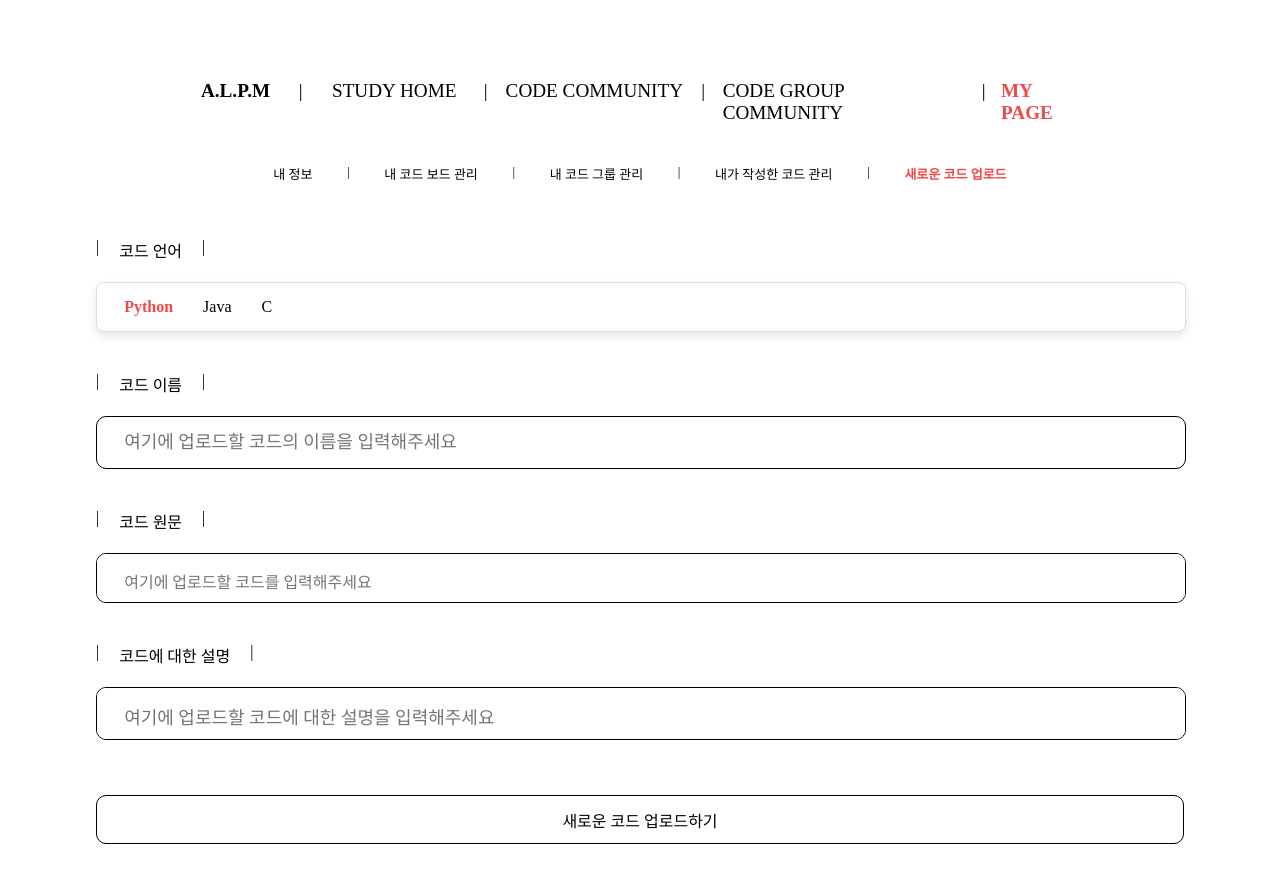
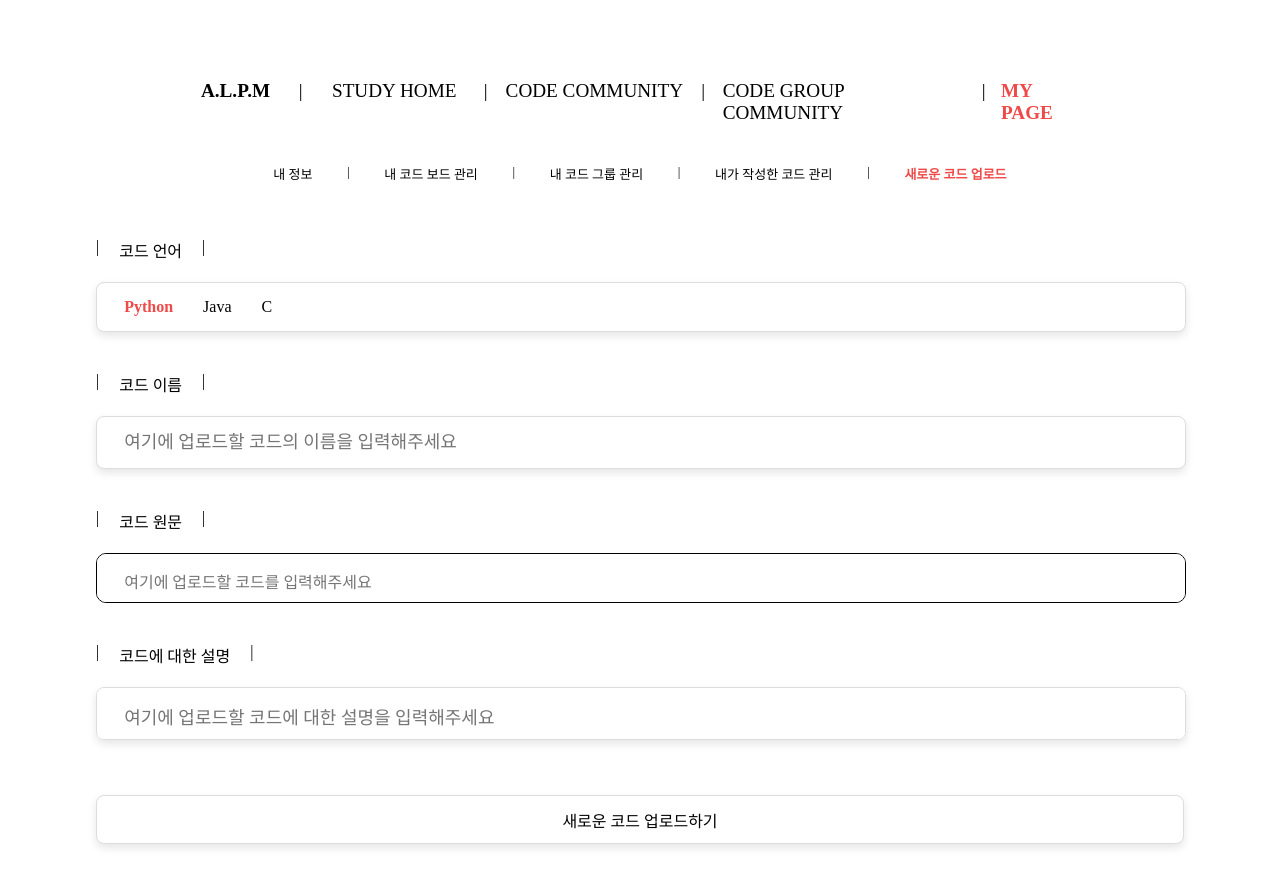
Before and after one commit to AL-PM/ALPM-web, a React (Create React App) app: page /mypage/NewCode in a window 1280 px wide. Shown: the top 886 px of the page. Built offline with nearby package versions, Linux system fonts and the light colour scheme; a web font is replaced by a local one.

Commit message:
[MOD] MY_PAGE CSS 수정 테스트

```diff
--- a/src/MyPage/NewCodeUpload/NewCodeUpload.css
+++ b/src/MyPage/NewCodeUpload/NewCodeUpload.css
@@ -42,8 +42,10 @@
 }
 
 #UploadDescription{
-    border: 1px solid;
-    border-radius: 10px;
+    border: 1px solid #ddd; /* 연한 회색 경계선 */
+    border-radius: 8px; /* 모서리를 둥글게 */
+    box-shadow: 0 4px 8px rgba(0, 0, 0, 0.1); /* 가벼운 그림자 */
+    background-color: #fff; /* 배경색을 흰색으로 */
     width: 95%;
     padding-top:15px;
     padding-left : 2.5%;
@@ -64,8 +66,10 @@
     margin-bottom: 10vh;
     margin-left: 7.5vw;
     background-color: white;
-    border: 1px solid;
-    border-radius: 10px;
+    border: 1px solid #ddd; /* 연한 회색 경계선 */
+    border-radius: 8px; /* 모서리를 둥글게 */
+    box-shadow: 0 4px 8px rgba(0, 0, 0, 0.1); /* 가벼운 그림자 */
+    background-color: #fff; /* 배경색을 흰색으로 */
     font-size: medium;
     font-family: 'SUITE-Regular';
 }
```
